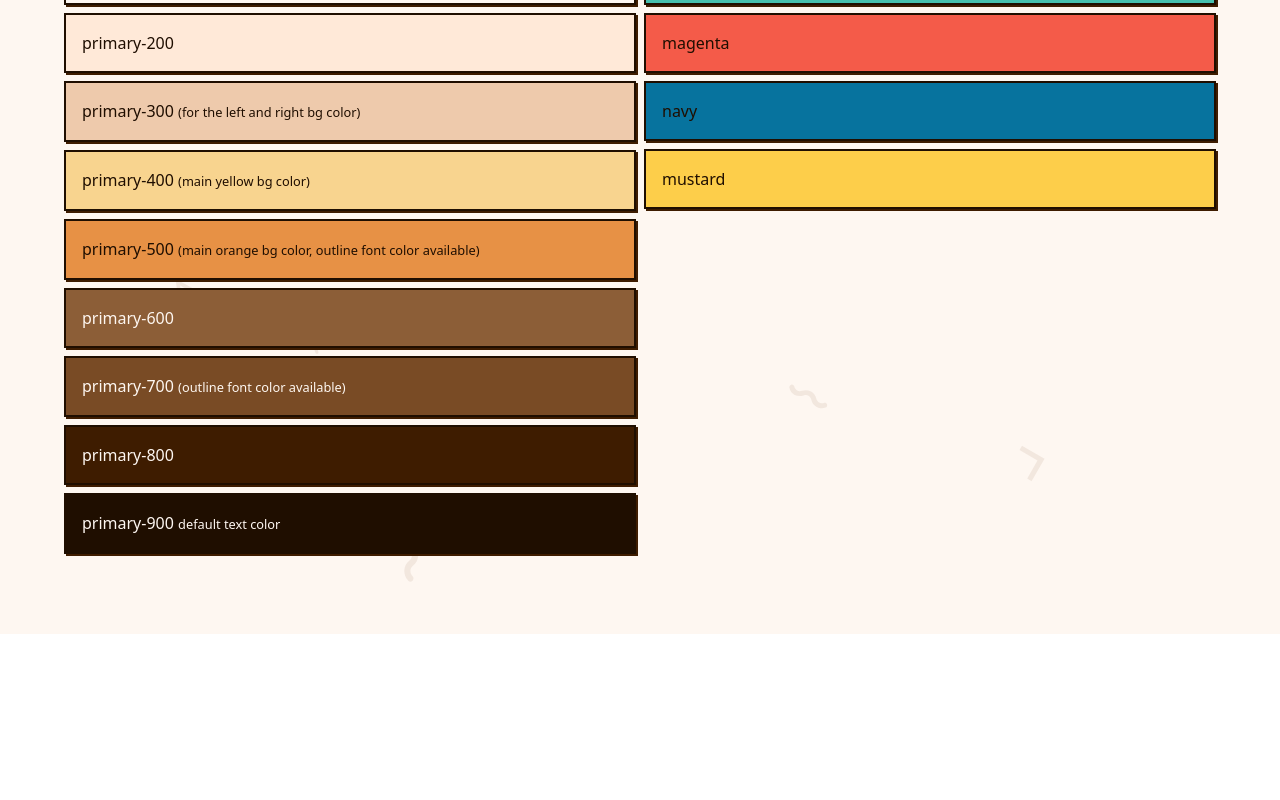
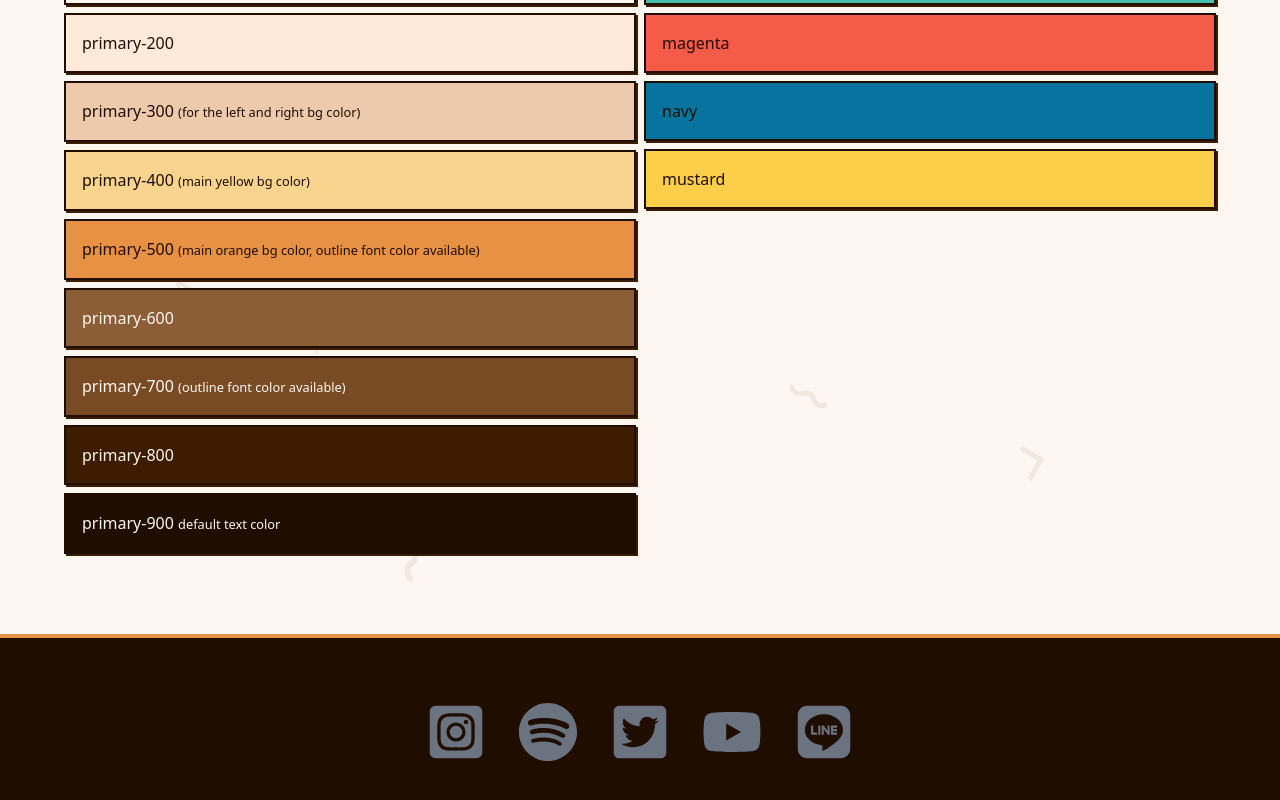
Before and after one commit to winatungmiharja/ikseda, a Next.js app: page / in a window 1280 px wide. Shown: the part 845-1645 px from the top of the page. Before the commit the page ends 1479 px from the top, so only its background shows below. Built offline with nearby package versions, Linux system fonts and the light colour scheme; a web font is replaced by a local one.

Commit message:
Footer (#3)
* feat: add footer

```diff
--- /dev/null
+++ b/src/components/layout/Footer.tsx
@@ -0,0 +1,53 @@
+// import { motion } from 'framer-motion';
+import * as React from 'react';
+import {
+  FaInstagramSquare,
+  FaLine,
+  FaSpotify,
+  FaTwitterSquare,
+  FaYoutube,
+} from 'react-icons/fa';
+
+export default function Footer() {
+  return (
+    <footer className='py-16 bg-primary-900 border-t-4 border-primary-500'>
+      <div className='layout flex gap-x-4 justify-center items-center text-gray-500 md:gap-x-8'>
+        <a
+          href='https://www.instagram.com/iksedafibui/?hl=id'
+          rel='noopener noreferrer'
+          target='_blank'
+        >
+          <FaInstagramSquare className='text-6xl md:text-6xl hover:text-primary-500' />
+        </a>
+        <a
+          href='https://open.spotify.com/show/49s5NAfmjVqXSNz2Qnln47 '
+          rel='noopener noreferrer'
+          target='_blank'
+        >
+          <FaSpotify className='text-6xl md:text-6xl hover:text-primary-500' />
+        </a>
+        <a
+          href='https://twitter.com/iksedafibui'
+          rel='noopener noreferrer'
+          target='_blank'
+        >
+          <FaTwitterSquare className='text-6xl md:text-6xl hover:text-primary-500' />
+        </a>
+        <a
+          href='https://www.youtube.com/c/iksedafibui'
+          rel='noopener noreferrer'
+          target='_blank'
+        >
+          <FaYoutube className='text-6xl md:text-6xl hover:text-primary-500' />
+        </a>
+        <a
+          href='https://timeline.line.me/user/_dYqX3FjwBYyfnZdXpcnsvx7EWVS1yDoA4QVGwzY?utm_medium=windows&utm_source=desktop&utm_campaign=OA_Profile'
+          rel='noopener noreferrer'
+          target='_blank'
+        >
+          <FaLine className='text-6xl md:text-6xl hover:text-primary-500' />
+        </a>
+      </div>
+    </footer>
+  );
+}
--- a/src/components/layout/Layout.tsx
+++ b/src/components/layout/Layout.tsx
@@ -1,6 +1,7 @@
 import { motion } from 'framer-motion';
 import * as React from 'react';
 
+import Footer from '@/components/layout/Footer';
 import Header from '@/components/layout/Header';
 
 export default function Layout({ children }: { children: React.ReactNode }) {
@@ -10,6 +11,7 @@ export default function Layout({ children }: { children: React.ReactNode }) {
       <motion.div exit={{ opacity: 0 }} initial='initial' animate='animate'>
         {children}
       </motion.div>
+      <Footer />
     </>
   );
 }
```
